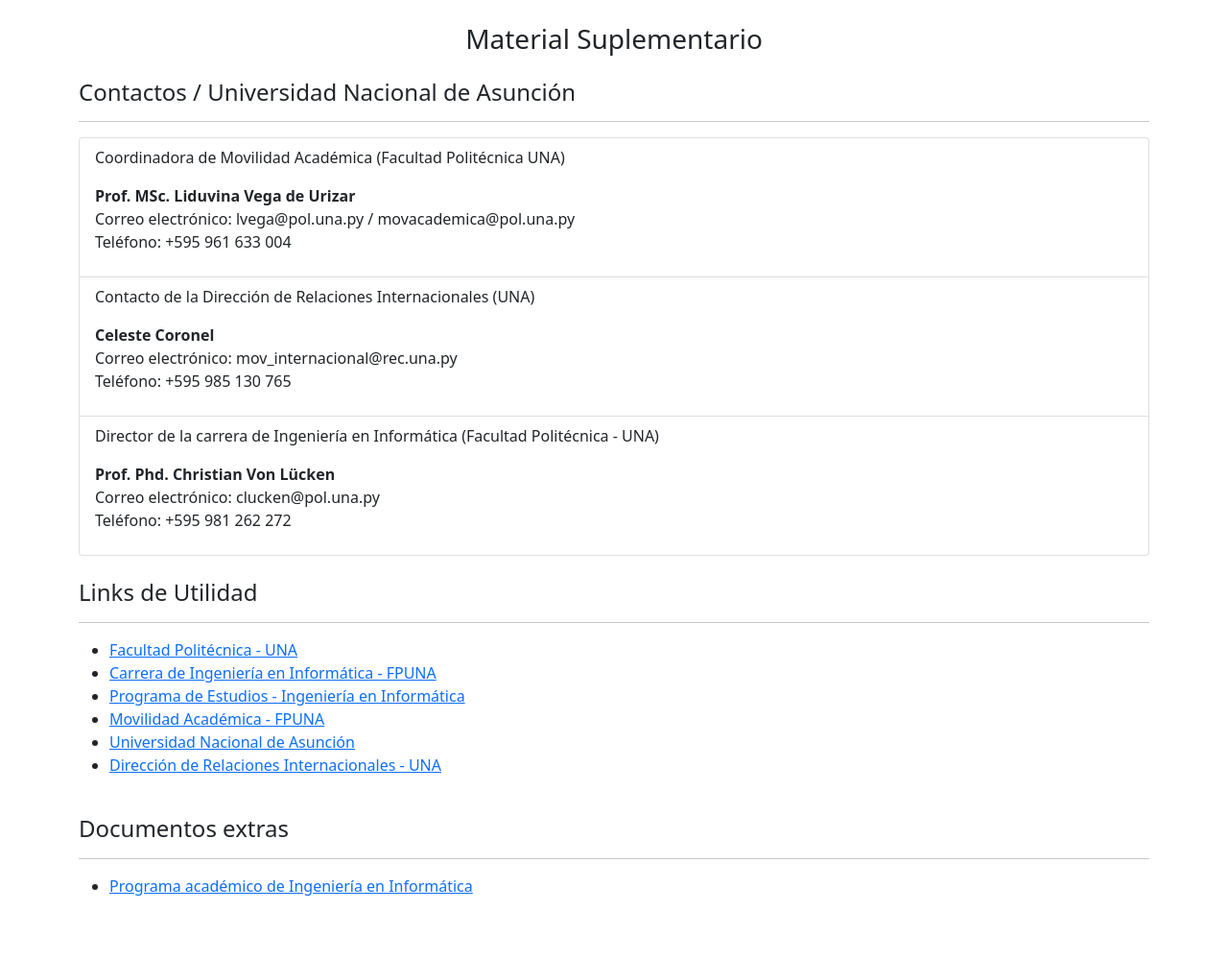
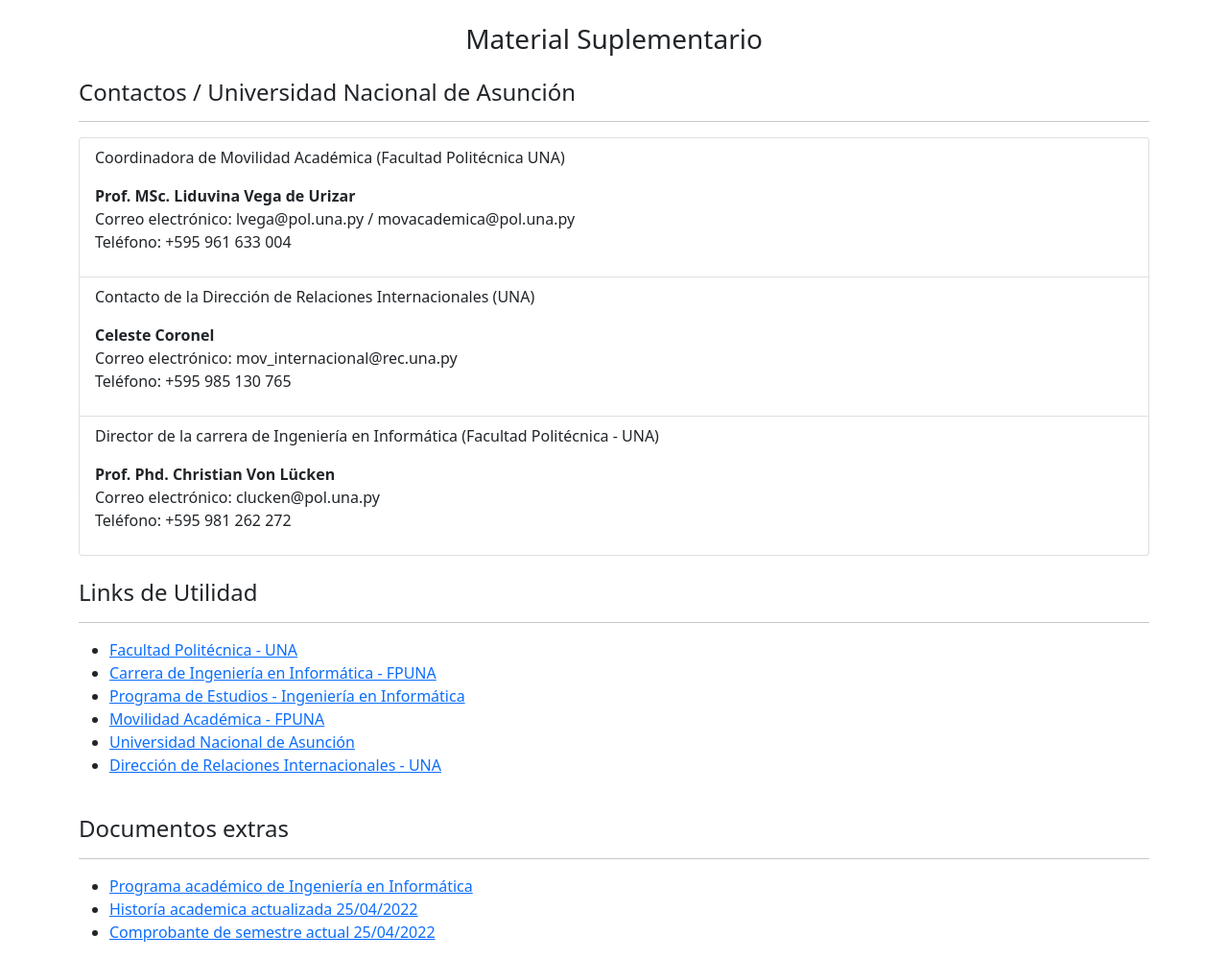
Before and after one commit to mfidabel/material-suplementario, a plain HTML site: page index.html in a window 1280 px wide. Shown: the whole page at 96% size. Before the commit the page ends 951 px from the top, so only its background shows below. Drawn offline with nearby package versions, Linux system fonts and the light colour scheme.

Commit message:
Se actualiza para reingreso

```diff
--- a/index.html
+++ b/index.html
@@ -65,6 +65,8 @@
             <div>
                 <ul>
                     <li><a href="archivos/programa_info.pdf">Programa académico de Ingeniería en Informática</a></li>
+                    <li><a href="archivos/programa_info.pdf">Historía academica actualizada 25/04/2022</a></li>
+                    <li><a href="archivos/comprobante_actual.pdf">Comprobante de semestre actual 25/04/2022</a></li>
                 </ul>
             </div>
         </div>
```
Also changed, not shown: 2 other files.
